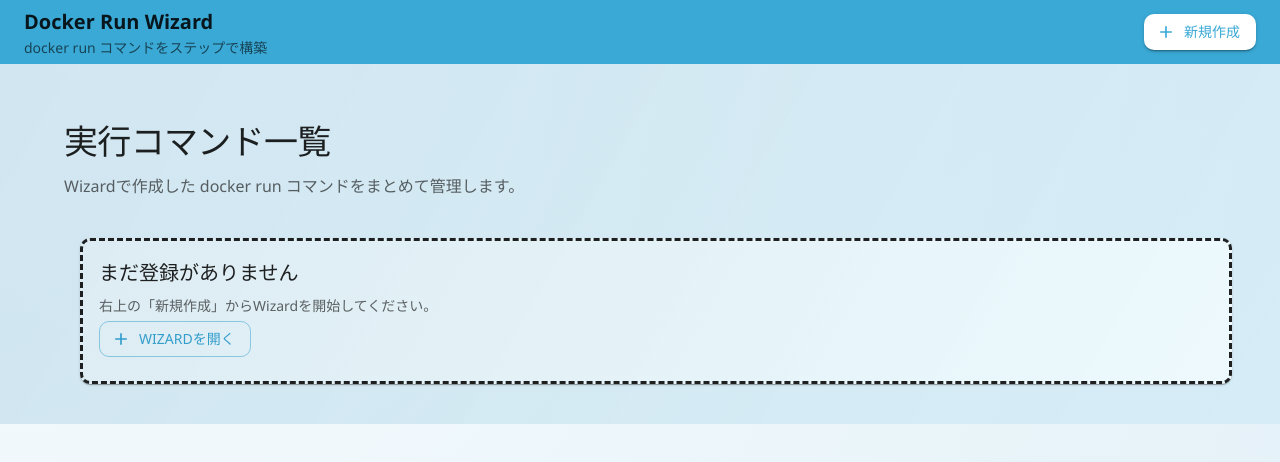
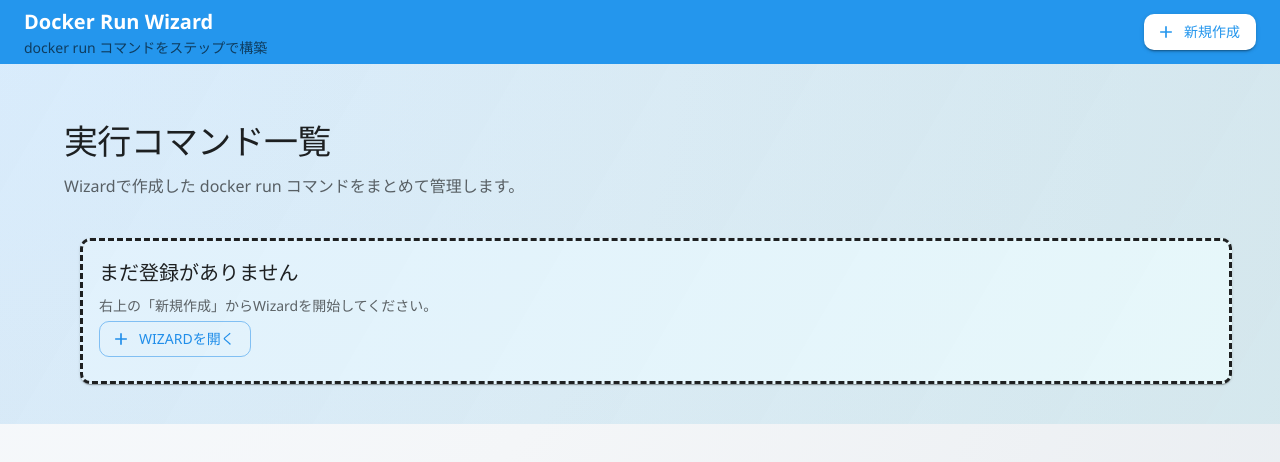
Before and after one commit to cha84rakanal/docker_easy_wizard, a React (Vite) app: page / in a window 1280 px wide. Shown: the top 462 px of the page. Built offline with nearby package versions, Linux system fonts and the light colour scheme.

Commit message:
update theme

```diff
--- a/src/index.css
+++ b/src/index.css
@@ -9,7 +9,7 @@
 body {
   margin: 0;
   min-height: 100vh;
-  background: radial-gradient(circle at top left, #f6fbff 0%, #eef7fb 45%, #e4f1f8 100%);
+  background: radial-gradient(circle at top left, #f7fbff 0%, #f4f6f8 45%, #e9edf1 100%);
 }
 
 .app-shell {
@@ -28,7 +28,7 @@
   content: "";
   position: absolute;
   inset: 0;
-  background: linear-gradient(120deg, rgba(27, 127, 167, 0.16), rgba(111, 211, 245, 0.12));
+  background: linear-gradient(120deg, rgba(36, 150, 237, 0.14), rgba(18, 181, 203, 0.1));
   mix-blend-mode: multiply;
   pointer-events: none;
 }
--- a/src/theme.ts
+++ b/src/theme.ts
@@ -4,17 +4,17 @@
   palette: {
     mode: "light",
     primary: {
-      main: "#3aa9d6",
+      main: "#2496ed",
     },
     secondary: {
-      main: "#6fd3f5",
+      main: "#12b5cb",
     },
     background: {
-      default: "#eef7fb",
+      default: "#f4f6f8",
       paper: "#ffffff",
     },
     info: {
-      main: "#2b95bf",
+      main: "#1e88e5",
     },
   },
   typography: {
```
